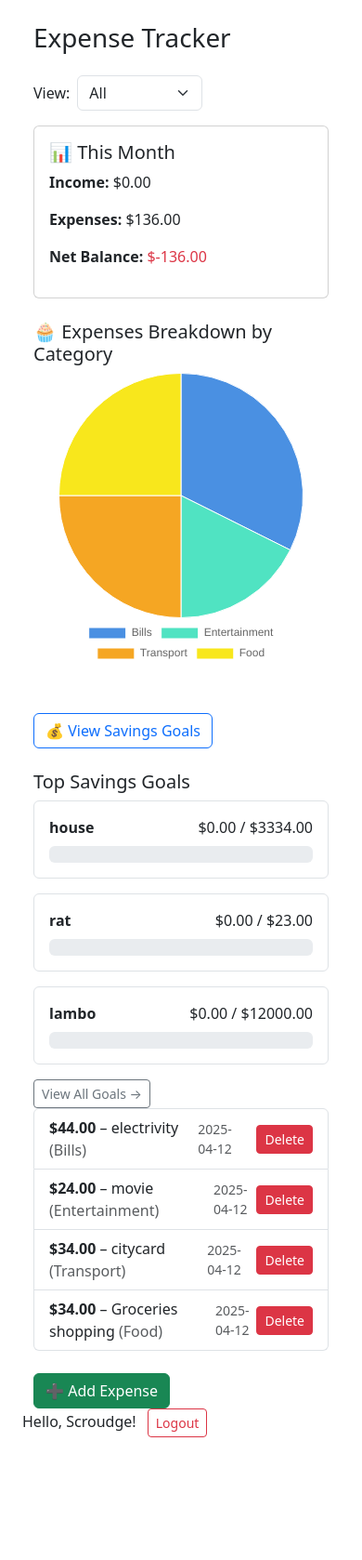
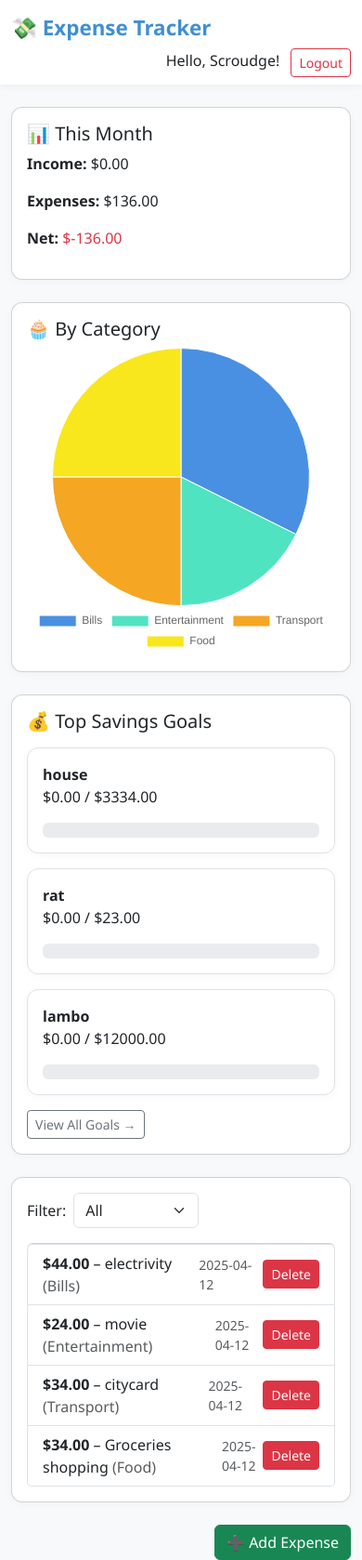
Before and after one commit to AlinaValebna/Expense-tracker, a Flask app: page / in a window 390 px wide. Shown: the whole page at 93% size. Before the commit the page ends 1546 px from the top, so only its background shows below. Run offline with Flask 3, Linux system fonts and the light colour scheme; a user stored in the database is signed in.

Commit message:
basic design

```diff
--- a/templates/base.html
+++ b/templates/base.html
@@ -1,25 +1,83 @@
 <!doctype html>
 <html lang="en">
+
 <head>
   <meta charset="UTF-8">
-  <title>Expense Tracker</title>
-  <link rel="stylesheet" href="https://cdn.jsdelivr.net/npm/bootstrap@5.3.0/dist/css/bootstrap.min.css">
+  <title>💸 Expense Tracker</title>
+  <meta name="viewport" content="width=device-width, initial-scale=1">
+  <!-- Bootstrap 5 -->
+  <link href="https://cdn.jsdelivr.net/npm/bootstrap@5.3.0/dist/css/bootstrap.min.css" rel="stylesheet">
   <script src="https://cdn.jsdelivr.net/npm/chart.js"></script>
 
+  <!-- Custom style -->
+  <style>
+    body {
+      background-color: #f8f9fb;
+      font-family: 'Segoe UI', sans-serif;
+    }
+
+    .navbar {
+      background-color: #ffffff;
+      box-shadow: 0 2px 8px rgba(0, 0, 0, 0.05);
+    }
+
+    .navbar-brand {
+      color: #3f8fd2;
+      font-weight: bold;
+      font-size: 1.4rem;
+    }
+
+    .card,
+    .border {
+      background-color: #ffffff;
+      border-radius: 12px;
+      box-shadow: 0 2px 10px rgba(0, 0, 0, 0.03);
+    }
+
+    .btn-primary {
+      background-color: #3f8fd2;
+      border-color: #3f8fd2;
+    }
+
+    .btn-outline-primary {
+      color: #3f8fd2;
+      border-color: #3f8fd2;
+    }
+
+    .btn-outline-primary:hover {
+      background-color: #3f8fd2;
+      color: white;
+    }
+
+    .form-control:focus,
+    .form-select:focus {
+      border-color: #3f8fd2;
+      box-shadow: 0 0 0 0.2rem rgba(63, 143, 210, 0.25);
+    }
+  </style>
 </head>
-<body class="p-4">
+
+<body>
+
+  <nav class="navbar navbar-expand-lg mb-4">
+    <div class="container">
+      <a class="navbar-brand" href="{{ url_for('index') }}">💸 Expense Tracker</a>
+      <div class="ms-auto">
+        {% if current_user.is_authenticated %}
+        <span class="me-2">Hello, {{ current_user.username }}!</span>
+        <a href="{{ url_for('logout') }}" class="btn btn-outline-danger btn-sm">Logout</a>
+        {% else %}
+        <a href="{{ url_for('login') }}" class="btn btn-outline-primary btn-sm me-2">Login</a>
+        <a href="{{ url_for('register') }}" class="btn btn-primary btn-sm">Register</a>
+        {% endif %}
+      </div>
+    </div>
+  </nav>
+
   <div class="container">
-    <h1 class="mb-4">Expense Tracker</h1>
     {% block content %}{% endblock %}
   </div>
-  <nav class="mb-4">
-    {% if current_user.is_authenticated %}
-    <span class="me-2">Hello, {{ current_user.username }}!</span>
-    <a href="{{ url_for('logout') }}" class="btn btn-outline-danger btn-sm">Logout</a>
-    {% else %}
-    <a href="{{ url_for('login') }}" class="btn btn-outline-primary btn-sm me-2">Login</a>
-    <a href="{{ url_for('register') }}" class="btn btn-outline-success btn-sm">Register</a>
-    {% endif %}
-  </nav>
+
 </body>
+
 </html>
--- a/templates/index.html
+++ b/templates/index.html
@@ -1,9 +1,61 @@
 {% extends "base.html" %}
 {% block content %}
 
-<!-- FILTER -->
-<form method="get" class="mb-3 d-flex gap-2 align-items-center">
-  <label for="filter">View:</label>
+<div class="row g-4">
+
+  <!-- FINANCIAL SUMMARY -->
+  <div class="col-md-6">
+    <div class="card p-3 h-100">
+      <h5>📊 This Month</h5>
+      <p><strong>Income:</strong> ${{ '%.2f' | format(income) }}</p>
+      <p><strong>Expenses:</strong> ${{ '%.2f' | format(total_expenses) }}</p>
+      <p>
+        <strong>Net:</strong>
+        <span class="{% if net < 0 %}text-danger{% else %}text-success{% endif %}">
+          ${{ '%.2f' | format(net) }}
+        </span>
+      </p>
+    </div>
+  </div>
+
+  <!-- PIE CHART -->
+  <div class="col-md-6">
+    <div class="card p-3 h-100">
+      <h5>🧁 By Category</h5>
+      <canvas id="expensesChart" height="180"></canvas>
+    </div>
+  </div>
+
+</div>
+
+<!-- SAVINGS GOALS -->
+<div class="card p-3 mt-4">
+  <h5 class="mb-3">💰 Top Savings Goals</h5>
+  <div class="row g-3">
+    {% for goal in goals %}
+    <div class="col-md-4">
+      <div class="p-3 border h-100">
+        <strong>{{ goal.name }}</strong>
+        <p>${{ '%.2f' | format(goal.saved_amount) }} / ${{ '%.2f' | format(goal.target_amount) }}</p>
+        <div class="progress" style="height: 16px;">
+          <div class="progress-bar bg-info"
+            style="width: {{ (goal.saved_amount / goal.target_amount * 100) | round(1) }}%;">
+            {{ (goal.saved_amount / goal.target_amount * 100) | round(1) }}%
+          </div>
+        </div>
+      </div>
+    </div>
+    {% endfor %}
+  </div>
+  <div class="mt-3">
+    <a href="{{ url_for('goals') }}" class="btn btn-outline-secondary btn-sm">View All Goals →</a>
+  </div>
+</div>
+
+<!-- FILTER + EXPENSE LIST -->
+<div class="mt-4 card p-3">
+  <form method="get" class="mb-3 d-flex align-items-center gap-2">
+    <label for="filter">Filter:</label>
     <select name="filter" id="filter" class="form-select w-auto" onchange="this.form.submit()">
       <option value="all" {% if filter=='all' %}selected{% endif %}>All</option>
       <option value="month" {% if filter=='month' %}selected{% endif %}>This Month</option>
@@ -11,27 +63,31 @@
     </select>
   </form>
 
-<!-- FINANCIAL SUMMARY -->
-<div class="mb-4">
-  <div class="card p-3">
-    <h5 class="mb-2">📊 This Month</h5>
-    <p><strong>Income:</strong> ${{ '%.2f' | format(income) }}</p>
-    <p><strong>Expenses:</strong> ${{ '%.2f' | format(total_expenses) }}</p>
-    <p>
-      <strong>Net Balance:</strong>
-      <span class="{% if net < 0 %}text-danger{% else %}text-success{% endif %}">
-        ${{ '%.2f' | format(net) }}
-      </span>
-    </p>
+  <ul class="list-group">
+    {% for expense in expenses %}
+    <li class="list-group-item d-flex justify-content-between align-items-center">
+      <div>
+        <strong>${{ '%.2f' | format(expense.amount) }}</strong> –
+        {{ expense.description }} <span class="text-muted">({{ expense.category }})</span>
       </div>
+      <div class="d-flex gap-2 align-items-center">
+        <small class="text-muted">{{ expense.date.strftime('%Y-%m-%d') }}</small>
+        <a href="{{ url_for('delete_expense', expense_id=expense.id) }}" class="btn btn-sm btn-danger">Delete</a>
+      </div>
+    </li>
+    {% else %}
+    <li class="list-group-item text-muted">No expenses found.</li>
+    {% endfor %}
+  </ul>
 </div>
 
-<!-- EXPENSES BY CATEGORY CHART -->
-<div class="mt-4 mb-5">
-  <h5>🧁 Expenses Breakdown by Category</h5>
-  <canvas id="expensesChart" width="400" height="400"></canvas>
+<!-- ADD EXPENSE -->
+<div class="mt-4 text-end">
+  <a href="{{ url_for('add_expense') }}" class="btn btn-success">➕ Add Expense</a>
 </div>
 
+<!-- CHART SCRIPT -->
+<script src="https://cdn.jsdelivr.net/npm/chart.js"></script>
 <script>
   const ctx = document.getElementById('expensesChart').getContext('2d');
   const expensesChart = new Chart(ctx, {
@@ -63,54 +119,4 @@
   });
 </script>
 
-
-<!-- NAV TO SAVINGS GOALS -->
-<div class="mb-4">
-  <a href="{{ url_for('goals') }}" class="btn btn-outline-primary">💰 View Savings Goals</a>
-</div>
-<!-- EMBEDDED GOALS PREVIEW -->
-<h5 class="mt-4">Top Savings Goals</h5>
-{% if goals %}
-{% for goal in goals %}
-<div class="mb-3 p-3 border rounded">
-  <div class="d-flex justify-content-between">
-    <strong>{{ goal.name }}</strong>
-    <span>${{ '%.2f' | format(goal.saved_amount) }} / ${{ '%.2f' | format(goal.target_amount) }}</span>
-  </div>
-  <div class="progress mt-2" style="height: 18px;">
-    <div class="progress-bar bg-info" style="width: {{ (goal.saved_amount / goal.target_amount * 100) | round(1) }}%;">
-      {{ (goal.saved_amount / goal.target_amount * 100) | round(1) }}%
-    </div>
-  </div>
-</div>
-{% endfor %}
-<a href="{{ url_for('goals') }}" class="btn btn-outline-secondary btn-sm">View All Goals →</a>
-{% else %}
-<p class="text-muted">No savings goals yet. <a href="{{ url_for('goals') }}">Create one →</a></p>
-{% endif %}
-
-<!-- EXPENSE LIST -->
-<ul class="list-group">
-  {% for expense in expenses %}
-  <li class="list-group-item d-flex justify-content-between align-items-center">
-    <div>
-      <strong>${{ '%.2f' | format(expense.amount) }}</strong> –
-      {{ expense.description }}
-      <span class="text-muted">({{ expense.category }})</span>
-    </div>
-    <div class="d-flex gap-2 align-items-center">
-      <small class="text-muted">{{ expense.date.strftime('%Y-%m-%d') }}</small>
-      <a href="{{ url_for('delete_expense', expense_id=expense.id) }}" class="btn btn-sm btn-danger">Delete</a>
-    </div>
-  </li>
-  {% else %}
-  <li class="list-group-item text-muted">No expenses found.</li>
-  {% endfor %}
-</ul>
-
-<!-- ADD EXPENSE BUTTON -->
-<div class="mt-4">
-  <a href="{{ url_for('add_expense') }}" class="btn btn-success">➕ Add Expense</a>
-</div>
-
 {% endblock %}
```
Also changed, not shown: instance/expenses.db. Lines whose indentation alone changed are shown as unchanged.
